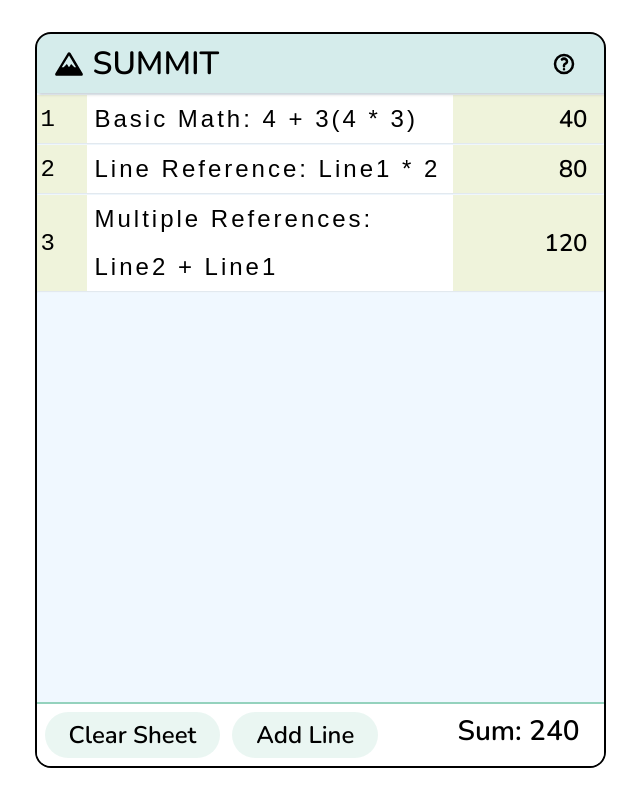
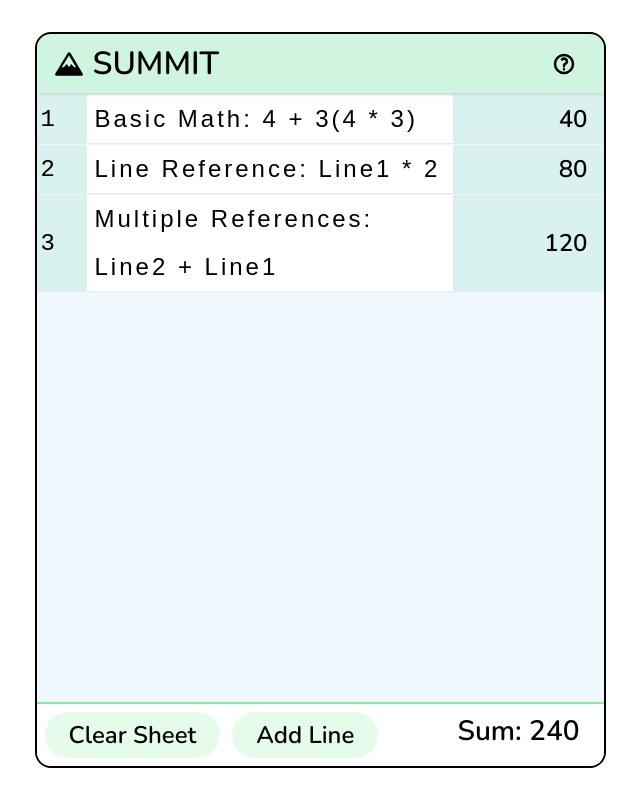
Before and after one commit to chartley1988/chartleys-calculator, a React (Vite) app: page / in a window 1280 px wide. Shown: the whole page, without its empty margins (320-960 px from the left). Built offline with nearby package versions, Linux system fonts and the light colour scheme.

Commit message:
Various style updates

```diff
--- a/src/components/EditorLine.jsx
+++ b/src/components/EditorLine.jsx
@@ -82,7 +82,7 @@ function EditorLine(props) {
 						styleProp={{
 							backgroundColor: selected
 								? 'rgb(var(--accent-2),0.1)'
-								: 'white',
+								: 'var(--bg-color)',
 						}}
 					/>
 				</div>
--- a/src/css/editor.css
+++ b/src/css/editor.css
@@ -25,7 +25,6 @@ hr {
 
 	list-style: none;
 	overflow-y: scroll;
-	max-height: 70vh;
 }
 
 .editor-input-line {
--- a/src/css/main.css
+++ b/src/css/main.css
@@ -1,6 +1,7 @@
 :root {
-	--accent: 148, 210, 189;
-	--accent-2: 233, 216, 16;
+	--bg-color: white;
+	--accent: 128, 237, 153;
+	--accent-2: 87, 204, 153;
 	--font: black;
 	font-family: 'Nunito', sans-serif;
 	color: var(--font);
@@ -153,12 +154,13 @@ button:hover {
 @media (prefers-color-scheme: dark) {
 	:root {
 		--font: #f7fbe8;
+		--bg-color: rgb(37, 37, 37);
+		--accent: 87, 204, 153;
+		--accent-2: 56, 163, 165;
 	}
 
 	.wrapper {
-		background-color: rgb(37, 37, 37);
-		border: 2px solid rgb(var(--accent), 0.3);
-		border-radius: 1rem;
+		background-color: var(--bg-color);
 	}
 
 	body {
```
